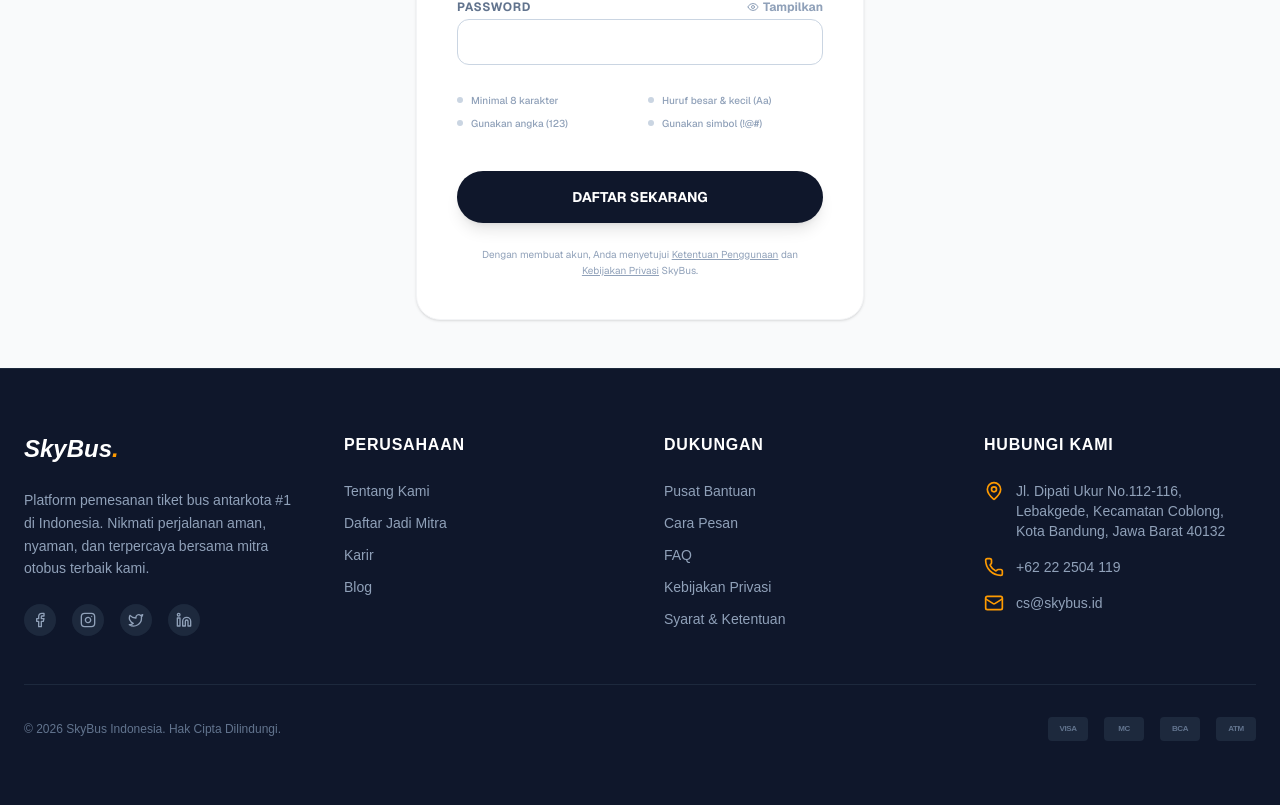
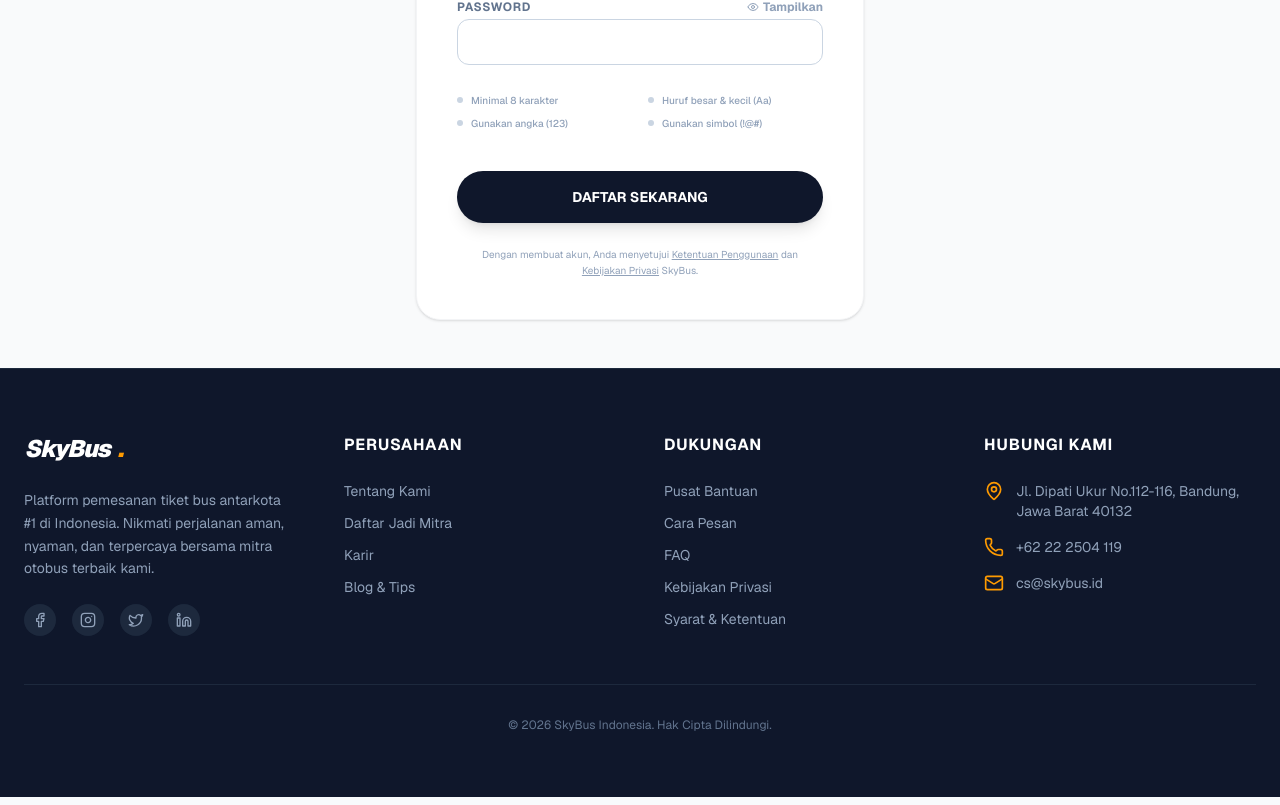
Before and after one commit to doaesque/skybus, a Next.js app: page /signup in a window 1280 px wide. Shown: the part 559-1364 px from the top of the page. Built offline with nearby package versions, Linux system fonts and the light colour scheme.

Commit message:
refactor: extract footer component and fix layout hydration

```diff
--- a/src/app/layout.tsx
+++ b/src/app/layout.tsx
@@ -1,8 +1,7 @@
 import type { Metadata } from "next";
 import { Geist, Geist_Mono } from "next/font/google";
 import "./globals.css";
-import Link from "next/link";
-import { Facebook, Instagram, Twitter, Linkedin, Mail, Phone, MapPin } from "lucide-react";
+import Footer from "@/components/Footer"; // Import Footer
 
 const geistSans = Geist({
   variable: "--font-geist-sans",
@@ -26,84 +25,13 @@ export default function RootLayout({
 }>) {
   return (
     <html lang="id">
-      <body className={`${geistSans.variable} ${geistMono.variable} antialiased bg-slate-50 dark:bg-slate-950 text-slate-900 dark:text-slate-100 transition-colors duration-300`}>
+      <body className={`${geistSans.variable} ${geistMono.variable} antialiased bg-slate-50 dark:bg-slate-950 text-slate-900 dark:text-slate-100 transition-colors duration-300 font-sans`}>
+
         {children}
 
-        {/* --- GLOBAL FOOTER (Sesuai Wireframe) --- */}
-        <footer className="bg-slate-900 text-slate-400 py-16 border-t border-slate-800">
-          <div className="max-w-7xl mx-auto px-6">
-            <div className="grid grid-cols-1 md:grid-cols-4 gap-12 mb-12">
+        {/* Panggil Client Component Footer */}
+        <Footer />
 
-              {/* Kolom 1: Brand */}
-              <div>
-                <div className="text-white text-2xl font-black italic mb-6">
-                  SkyBus<span className="text-amber-500">.</span>
-                </div>
-                <p className="text-sm leading-relaxed mb-6">
-                  Platform pemesanan tiket bus antarkota #1 di Indonesia. Nikmati perjalanan aman, nyaman, dan terpercaya bersama mitra otobus terbaik kami.
-                </p>
-                <div className="flex gap-4">
-                  <a href="#" className="p-2 bg-slate-800 rounded-full hover:bg-blue-600 hover:text-white transition"><Facebook className="w-4 h-4"/></a>
-                  <a href="#" className="p-2 bg-slate-800 rounded-full hover:bg-pink-600 hover:text-white transition"><Instagram className="w-4 h-4"/></a>
-                  <a href="#" className="p-2 bg-slate-800 rounded-full hover:bg-sky-500 hover:text-white transition"><Twitter className="w-4 h-4"/></a>
-                  <a href="#" className="p-2 bg-slate-800 rounded-full hover:bg-blue-700 hover:text-white transition"><Linkedin className="w-4 h-4"/></a>
-                </div>
-              </div>
-
-              {/* Kolom 2: Perusahaan */}
-              <div>
-                <h4 className="text-white font-bold mb-6 uppercase tracking-wider">Perusahaan</h4>
-                <ul className="space-y-3 text-sm">
-                  <li><Link href="/about" className="hover:text-amber-500 transition">Tentang Kami</Link></li>
-                  <li><Link href="/mitra" className="hover:text-amber-500 transition">Daftar Jadi Mitra</Link></li>
-                  <li><Link href="#" className="hover:text-amber-500 transition">Karir</Link></li>
-                  <li><Link href="#" className="hover:text-amber-500 transition">Blog</Link></li>
-                </ul>
-              </div>
-
-              {/* Kolom 3: Dukungan */}
-              <div>
-                <h4 className="text-white font-bold mb-6 uppercase tracking-wider">Dukungan</h4>
-                <ul className="space-y-3 text-sm">
-                  <li><Link href="/help" className="hover:text-amber-500 transition">Pusat Bantuan</Link></li>
-                  <li><Link href="/guide" className="hover:text-amber-500 transition">Cara Pesan</Link></li>
-                  <li><Link href="/faq" className="hover:text-amber-500 transition">FAQ</Link></li>
-                  <li><Link href="/privacy" className="hover:text-amber-500 transition">Kebijakan Privasi</Link></li>
-                  <li><Link href="/terms" className="hover:text-amber-500 transition">Syarat & Ketentuan</Link></li>
-                </ul>
-              </div>
-
-              {/* Kolom 4: Kontak */}
-              <div>
-                <h4 className="text-white font-bold mb-6 uppercase tracking-wider">Hubungi Kami</h4>
-                <ul className="space-y-4 text-sm">
-                  <li className="flex items-start gap-3">
-                    <MapPin className="w-5 h-5 text-amber-500 shrink-0" />
-                    <span>Jl. Dipati Ukur No.112-116, Lebakgede, Kecamatan Coblong, Kota Bandung, Jawa Barat 40132</span>
-                  </li>
-                  <li className="flex items-center gap-3">
-                    <Phone className="w-5 h-5 text-amber-500 shrink-0" />
-                    <span>+62 22 2504 119</span>
-                  </li>
-                  <li className="flex items-center gap-3">
-                    <Mail className="w-5 h-5 text-amber-500 shrink-0" />
-                    <span>cs@skybus.id</span>
-                  </li>
-                </ul>
-              </div>
-            </div>
-
-            <div className="border-t border-slate-800 pt-8 flex flex-col md:flex-row justify-between items-center gap-4">
-              <p className="text-xs text-slate-500">&copy; 2026 SkyBus Indonesia. Hak Cipta Dilindungi.</p>
-              <div className="flex gap-4">
-                 <div className="h-6 w-10 bg-slate-800 rounded flex items-center justify-center text-[8px] font-bold tracking-tighter text-slate-500">VISA</div>
-                 <div className="h-6 w-10 bg-slate-800 rounded flex items-center justify-center text-[8px] font-bold tracking-tighter text-slate-500">MC</div>
-                 <div className="h-6 w-10 bg-slate-800 rounded flex items-center justify-center text-[8px] font-bold tracking-tighter text-slate-500">BCA</div>
-                 <div className="h-6 w-10 bg-slate-800 rounded flex items-center justify-center text-[8px] font-bold tracking-tighter text-slate-500">ATM</div>
-              </div>
-            </div>
-          </div>
-        </footer>
       </body>
     </html>
   );
--- /dev/null
+++ b/src/components/Footer.tsx
@@ -0,0 +1,86 @@
+"use client";
+
+import React from 'react';
+import Link from 'next/link';
+import { Facebook, Instagram, Twitter, Linkedin, Mail, Phone, MapPin } from "lucide-react";
+
+export default function Footer() {
+  return (
+    <footer className="bg-slate-900 text-slate-400 py-16 border-t border-slate-800 font-sans">
+      <div className="max-w-7xl mx-auto px-6">
+
+        {/* Grid Utama Footer */}
+        <div className="grid grid-cols-1 md:grid-cols-4 gap-12 mb-12">
+
+          {/* Kolom 1: Brand */}
+          <div>
+            <Link
+              href="/"
+              className="text-2xl font-black tracking-tighter flex items-center gap-2 italic text-white mb-6 hover:opacity-80 transition"
+              style={{ fontFamily: 'var(--font-geist-sans)' }}
+            >
+              SkyBus<span className="text-amber-500">.</span>
+            </Link>
+
+            <p className="text-sm leading-relaxed mb-6">
+              Platform pemesanan tiket bus antarkota #1 di Indonesia. Nikmati perjalanan aman, nyaman, dan terpercaya bersama mitra otobus terbaik kami.
+            </p>
+            <div className="flex gap-4">
+              <a href="#" onClick={(e)=>e.preventDefault()} className="p-2 bg-slate-800 rounded-full hover:bg-blue-600 hover:text-white transition"><Facebook className="w-4 h-4"/></a>
+              <a href="#" onClick={(e)=>e.preventDefault()} className="p-2 bg-slate-800 rounded-full hover:bg-pink-600 hover:text-white transition"><Instagram className="w-4 h-4"/></a>
+              <a href="#" onClick={(e)=>e.preventDefault()} className="p-2 bg-slate-800 rounded-full hover:bg-sky-500 hover:text-white transition"><Twitter className="w-4 h-4"/></a>
+              <a href="#" onClick={(e)=>e.preventDefault()} className="p-2 bg-slate-800 rounded-full hover:bg-blue-700 hover:text-white transition"><Linkedin className="w-4 h-4"/></a>
+            </div>
+          </div>
+
+          {/* Kolom 2: Perusahaan */}
+          <div>
+            <h4 className="text-white font-bold mb-6 uppercase tracking-wider">Perusahaan</h4>
+            <ul className="space-y-3 text-sm">
+              <li><Link href="/about" className="hover:text-amber-500 transition">Tentang Kami</Link></li>
+              <li><Link href="/mitra/register" className="hover:text-amber-500 transition">Daftar Jadi Mitra</Link></li>
+              <li><Link href="/career" className="hover:text-amber-500 transition">Karir</Link></li>
+              <li><Link href="/blog" className="hover:text-amber-500 transition">Blog & Tips</Link></li>
+            </ul>
+          </div>
+
+          {/* Kolom 3: Dukungan */}
+          <div>
+            <h4 className="text-white font-bold mb-6 uppercase tracking-wider">Dukungan</h4>
+            <ul className="space-y-3 text-sm">
+              <li><Link href="/help" className="hover:text-amber-500 transition">Pusat Bantuan</Link></li>
+              <li><Link href="/guide" className="hover:text-amber-500 transition">Cara Pesan</Link></li>
+              {/* Menggunakan ID hash link untuk FAQ di homepage */}
+              <li><Link href="/#faq-section" className="hover:text-amber-500 transition">FAQ</Link></li>
+              <li><Link href="/privacy" className="hover:text-amber-500 transition">Kebijakan Privasi</Link></li>
+              <li><Link href="/terms" className="hover:text-amber-500 transition">Syarat & Ketentuan</Link></li>
+            </ul>
+          </div>
+
+          {/* Kolom 4: Kontak */}
+          <div>
+            <h4 className="text-white font-bold mb-6 uppercase tracking-wider">Hubungi Kami</h4>
+            <ul className="space-y-4 text-sm">
+              <li className="flex items-start gap-3">
+                <MapPin className="w-5 h-5 text-amber-500 shrink-0" />
+                <span>Jl. Dipati Ukur No.112-116, Bandung, Jawa Barat 40132</span>
+              </li>
+              <li className="flex items-center gap-3">
+                <Phone className="w-5 h-5 text-amber-500 shrink-0" />
+                <span>+62 22 2504 119</span>
+              </li>
+              <li className="flex items-center gap-3">
+                <Mail className="w-5 h-5 text-amber-500 shrink-0" />
+                <span>cs@skybus.id</span>
+              </li>
+            </ul>
+          </div>
+        </div>
+
+        <div className="border-t border-slate-800 pt-8 text-center">
+          <p className="text-xs text-slate-500">&copy; 2026 SkyBus Indonesia. Hak Cipta Dilindungi.</p>
+        </div>
+      </div>
+    </footer>
+  );
+}
```
